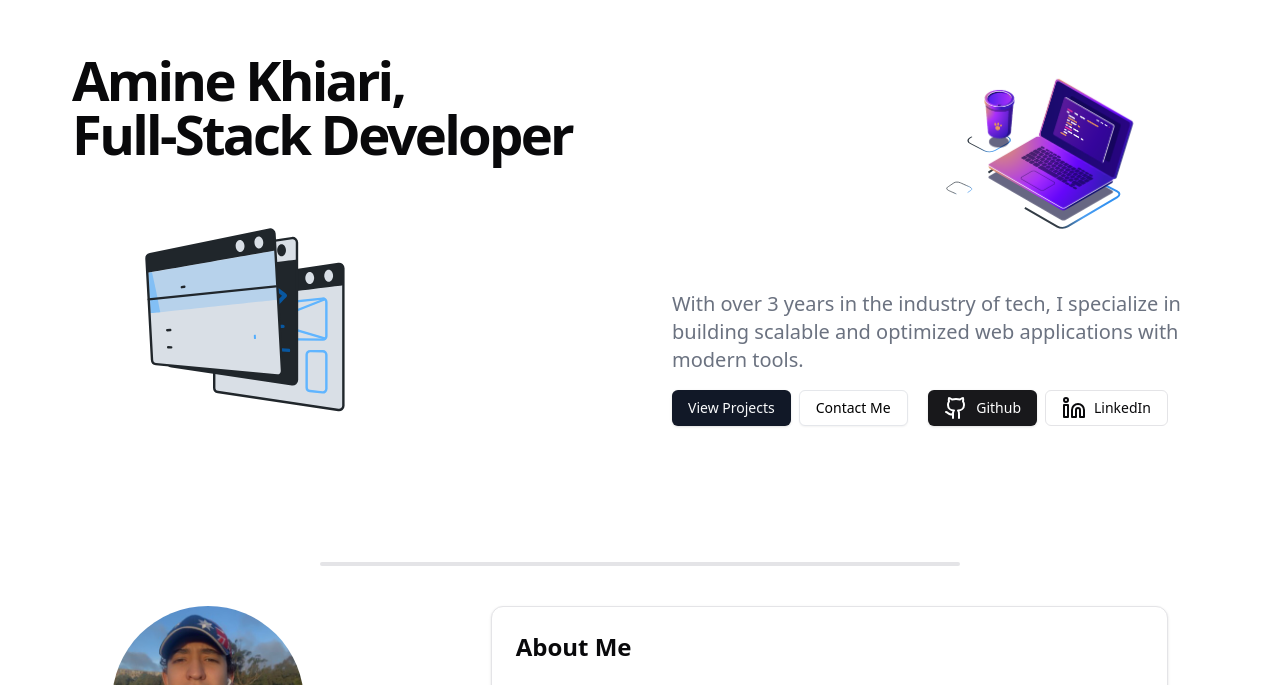
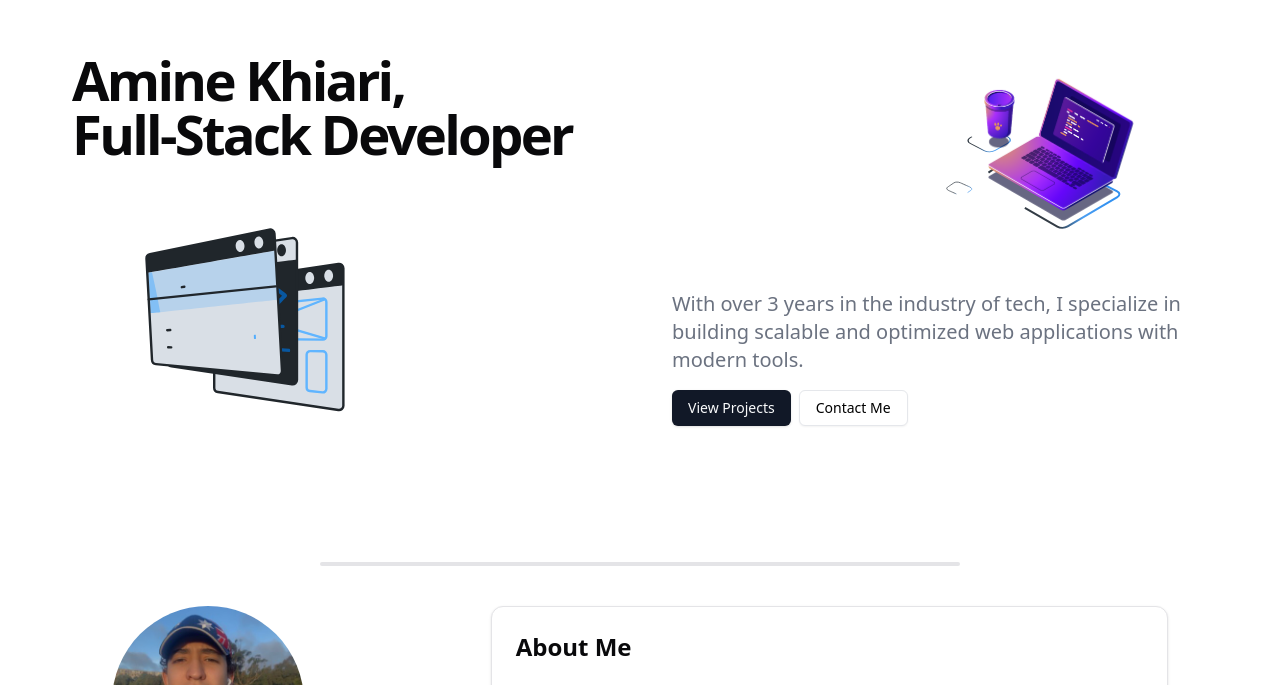
Before and after one commit to okcha4ever/aminedevs-v2, a Next.js app: page / in a window 1280 px wide. Shown: the part 115-800 px from the top of the page. Built offline with nearby package versions, Linux system fonts and the light colour scheme.

Commit message:
style + feat: fixed overflow and added analytics

```diff
--- a/package.json
+++ b/package.json
@@ -15,6 +15,7 @@
     "@radix-ui/react-separator": "^1.0.3",
     "@radix-ui/react-slot": "^1.0.2",
     "@t3-oss/env-nextjs": "^0.7.1",
+    "@vercel/analytics": "^1.1.1",
     "class-variance-authority": "^0.7.0",
     "clsx": "^2.1.0",
     "framer-motion": "^10.16.16",
--- a/src/app/layout.tsx
+++ b/src/app/layout.tsx
@@ -1,4 +1,5 @@
 import "@/styles/globals.css";
+import { Analytics } from "@vercel/analytics/react";
 
 import { Inter } from "next/font/google";
 
@@ -20,7 +21,10 @@ export default function RootLayout({
 }) {
   return (
     <html lang="en">
-      <body className={`font-sans ${inter.variable}`}>{children}</body>
+      <body className={`font-sans ${inter.variable}`}>
+        {children}
+        <Analytics />
+      </body>
     </html>
   );
 }
--- a/src/components/Contact.tsx
+++ b/src/components/Contact.tsx
@@ -10,7 +10,7 @@ const Contact = () => {
       id="contact"
     >
       <h2 className="text-2xl font-bold">Contact Me</h2>
-      <ul className="inline-flex space-x-10">
+      <ul className="flex flex-col space-x-10 sm:flex-row">
         <li>
           <Link href="mailto:aminekhiari72@gmail.com">
             <Button variant={"link"} className="gap-2">
--- a/src/components/Hero.tsx
+++ b/src/components/Hero.tsx
@@ -1,11 +1,9 @@
 "use client";
 import { motion } from "framer-motion";
-import Link from "next/link";
 import Lottie from "lottie-react";
+import pcAnimation from "public/heropcanimation.json";
 import heroAnimation from "public/pcanimations.json";
-import pcAnimation from "public/heropcanimation.json";
 import { Button } from "./ui/button";
-import { Github, Linkedin } from "lucide-react";
 
 export function Hero() {
   const scrollToProjects = () => {
@@ -54,7 +52,7 @@ export function Hero() {
                 building scalable and optimized web applications with modern
                 tools.
               </p>
-              <div className="inline-flex w-full items-center justify-between pe-10">
+              <div className="flex w-full flex-row items-center justify-between">
                 <div className="space-x-2">
                   <Button
                     onClick={() => scrollToProjects()}
@@ -69,25 +67,6 @@ export function Hero() {
                     Contact Me
                   </Button>
                 </div>
-                <div className="space-x-2">
-                  <Link href="https://github.com/okcha4ever" target="_blank">
-                    <Button className="gap-2 text-center text-sm text-white">
-                      <Github /> Github
-                    </Button>
-                  </Link>
-
-                  <Link
-                    href="https://www.linkedin.com/in/amine-khiari-73b136237"
-                    target="_blank"
-                  >
-                    <Button
-                      variant={"ghost"}
-                      className="gap-2 border text-center text-sm"
-                    >
-                      <Linkedin /> LinkedIn
-                    </Button>
-                  </Link>
-                </div>
               </div>
             </motion.div>
           </div>
```
Also changed, not shown: 1 other file (tests, documents, lock files or other folders).
